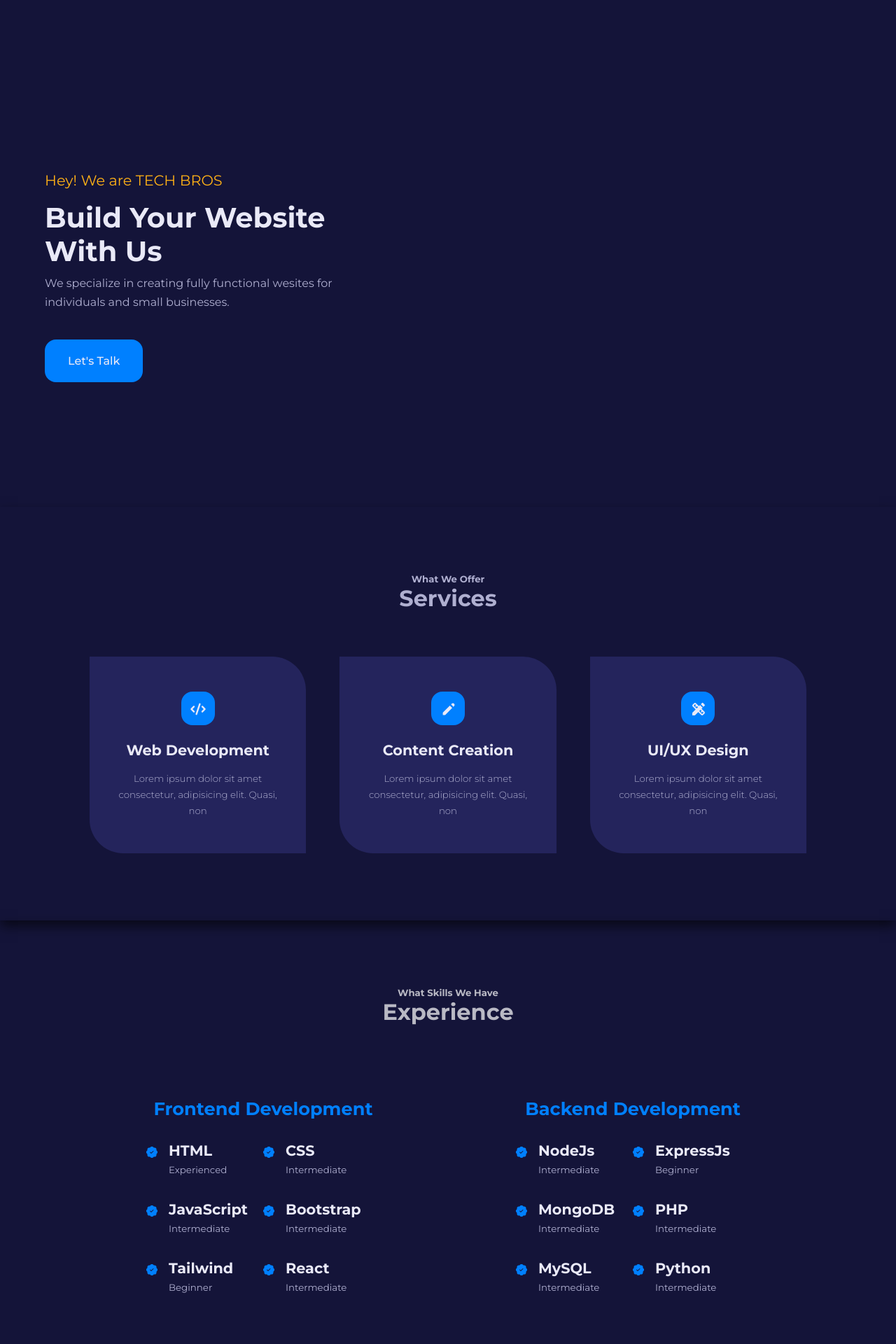
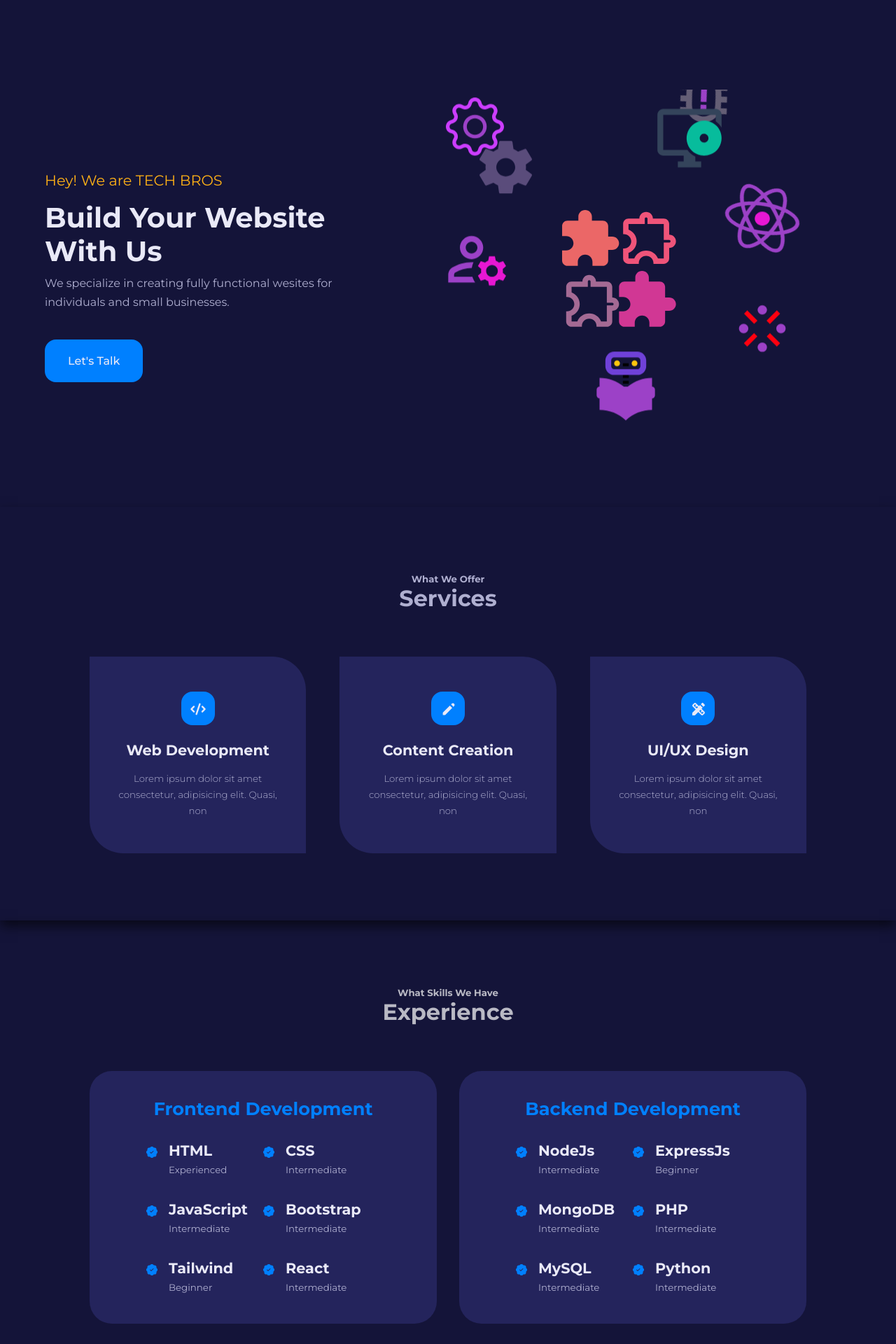
Before and after one commit to Kingkarzy/tech-bros, a React (Create React App) app: page / in a window 1280 px wide. Shown: the part 140-2060 px from the top of the page at 70% size. Built offline with nearby package versions, Linux system fonts and the light colour scheme.

Commit message:
Another Commit

```diff
--- a/src/components/header/svg.jsx
+++ b/src/components/header/svg.jsx
@@ -2,7 +2,7 @@ import React from 'react'
 
 const Svg = () => {
   return (
-    <svg className='svg' viewBox="0 0 630 527" x="0" y="0" fill="none" xmlns="http://www.w3.org/2000/svg">
+    <svg width="630" height="527" viewBox="0 0 630 527" x="0" y="0" fill="none" xmlns="http://www.w3.org/2000/svg">
       <g id="myWidget">
       <g id="puzzles">
       <path id="downLeftPuzzle" style={{order:1}} d="M288.644 210.011H282.835V194.806C282.835 190.625 279.349 187.204 275.089 187.204H259.599V181.503C259.599 176.257 255.262 172 249.917 172C244.573 172 240.236 176.257 240.236 181.503V187.204H224.745C220.485 187.204 217.039 190.625 217.039 194.806V209.251H222.809C228.579 209.251 233.265 213.85 233.265 219.513C233.265 225.177 228.579 229.776 222.809 229.776H217V244.22C217 248.402 220.485 251.823 224.745 251.823H239.461V246.121C239.461 240.457 244.147 235.858 249.917 235.858C255.688 235.858 260.373 240.457 260.373 246.121V251.823H275.089C279.349 251.823 282.835 248.402 282.835 244.22V229.016H288.644C293.988 229.016 298.325 224.759 298.325 219.513C298.325 214.268 293.988 210.011 288.644 210.011Z" fill="#EB6767"/>
--- a/src/pages/home/home.css
+++ b/src/pages/home/home.css
@@ -129,7 +129,7 @@
 }
 
 .experience__container > div{
-    background: var(--color-bg-variant);
+    background: var(--color-gray-500);
     padding: 2.4rem 5rem;
     border-radius: 2rem;
     border: 1px solid transparent;
```
